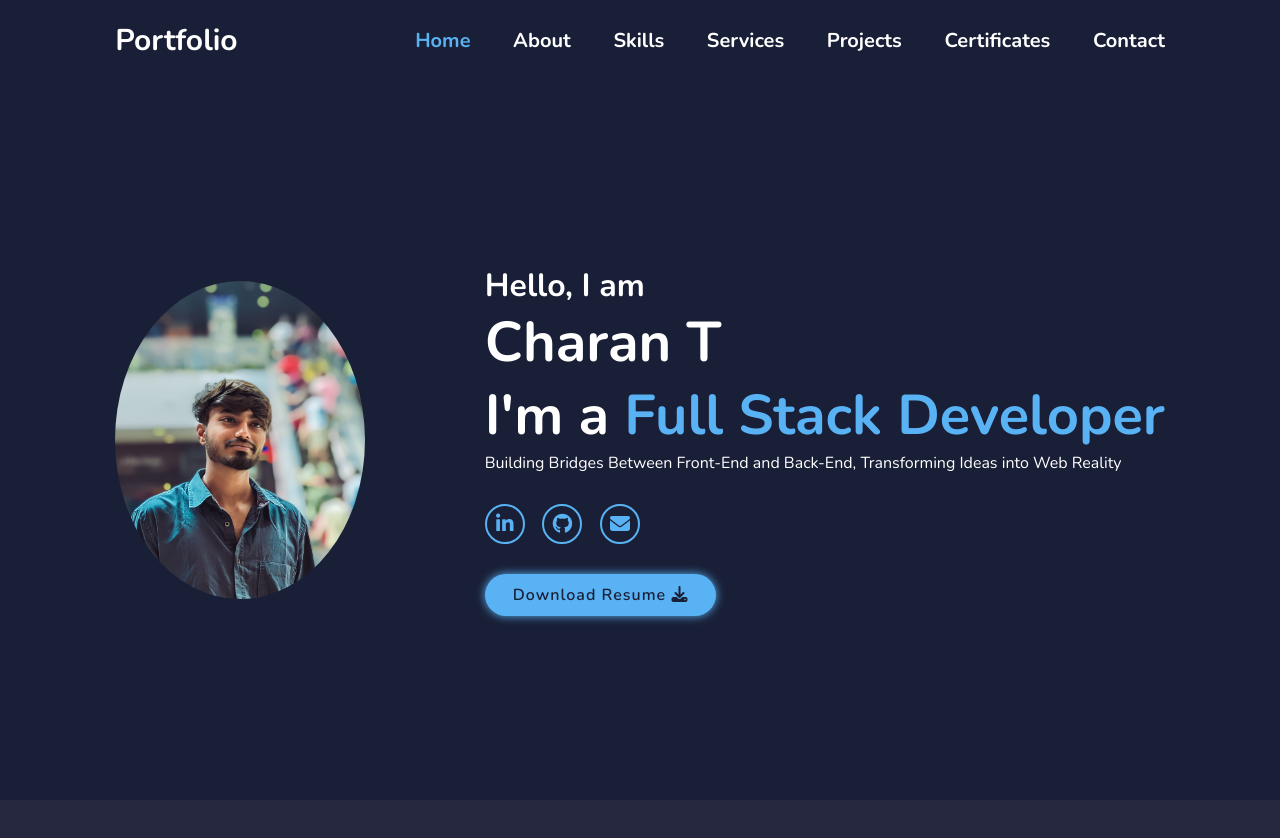
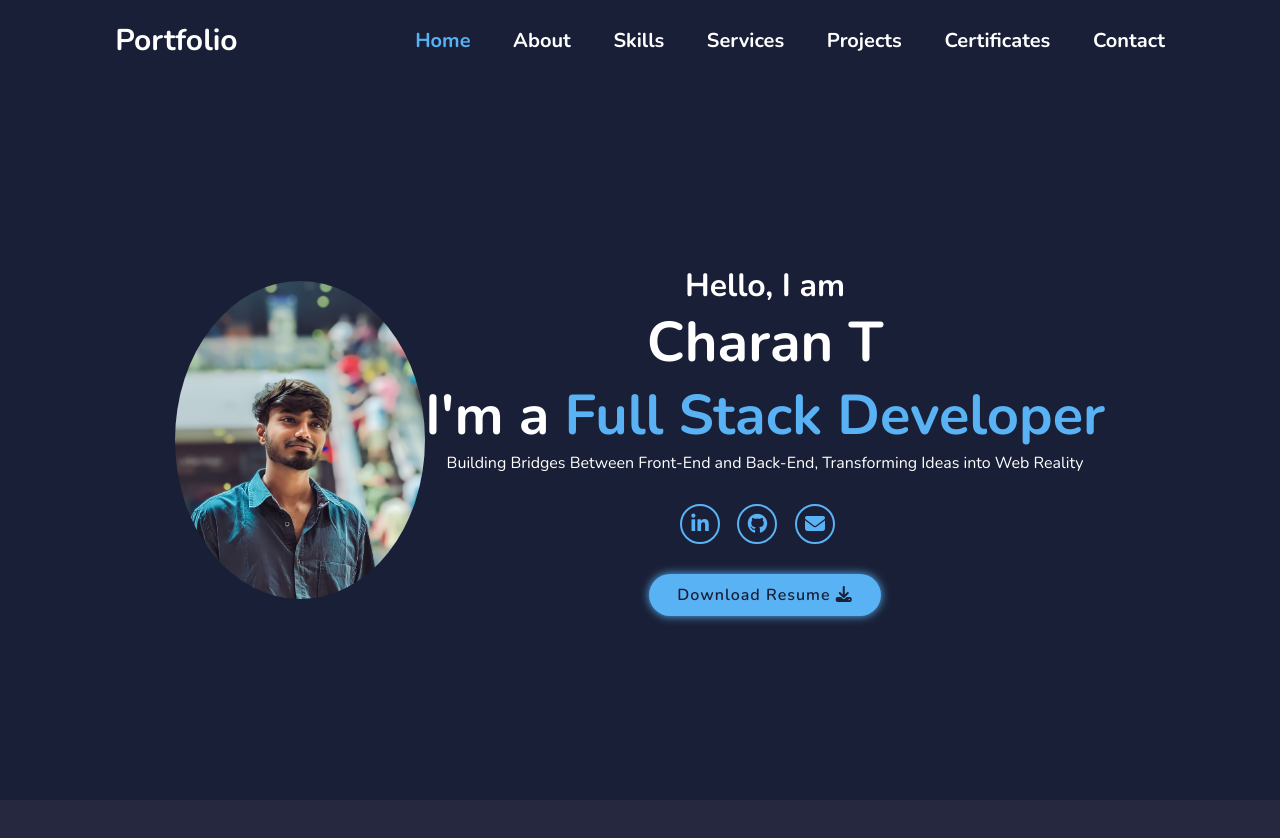
Before and after one commit to charant45/Portfolio, a plain HTML site: page index.html in a window 1280 px wide. Shown: the top 838 px of the page. Drawn offline with nearby package versions, Linux system fonts and the light colour scheme.

Commit message:
update css

```diff
--- a/index.css
+++ b/index.css
@@ -78,6 +78,10 @@ section {
   align-items: center;
 }
 
+.home-container {
+  text-align: center;
+}
+
 .home-container h3 {
   font-size: 3.2rem;
   font-weight: 700;
@@ -114,6 +118,7 @@ span {
 .home-container p {
   font-size: 1.6rem;
 }
+
 
 .socila-media-profile a {
   display: inline-flex;
--- a/index.html
+++ b/index.html
@@ -31,7 +31,7 @@
     </header>
 
     <section class="home" id="home">
-      <img src="image3.jpg" alt="Profile Picture of Charan T" class="profile-picture" style="height: auto; width: 100%; max-width: 250px; border-radius: 50%; object-fit: cover; display: block; margin-right: auto;"/>
+      <img src="image3.jpg" alt="Profile Picture of Charan T" class="profile-picture" style="height: auto; width: 100%; max-width: 250px; border-radius: 50%; object-fit: cover; display: block;"/>
       <div class="home-container">
         <h3>Hello, I am</h3>
         <h1>Charan T</h1>
```
